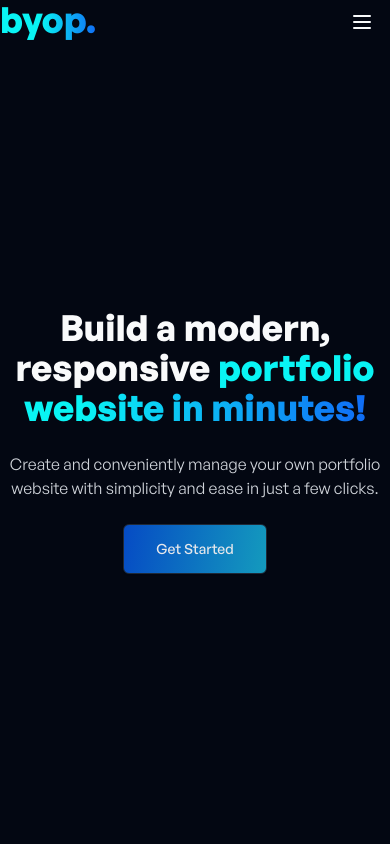
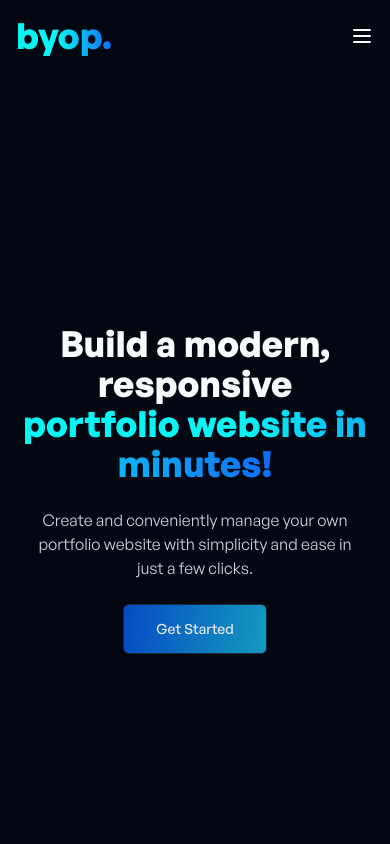
Before and after one commit to Daniel-Ezekiel/byop, a Next.js app: page / in a window 390 px wide. Shown: the top 844 px of the page. Built offline with nearby package versions, Linux system fonts and the light colour scheme.

Commit message:
feat: reviewed layout responsiveness and wrapped content with necessary padding

```diff
--- a/src/app/_components/global/Footer.tsx
+++ b/src/app/_components/global/Footer.tsx
@@ -2,7 +2,7 @@ import Link from "next/link";
 
 function Footer() {
   return (
-    <footer className='w-full mt-12 border-t pt-4'>
+    <footer className='w-full mt-12 border-t py-4'>
       <p className='text-sm font-[family-name:var(--font-general-sans-regular)] text-center text-gray-300'>
         © 2024{" "}
         <Link
--- a/src/app/_components/global/Header.tsx
+++ b/src/app/_components/global/Header.tsx
@@ -14,7 +14,7 @@ export default function Header() {
   };
 
   return (
-    <header className='max-h-[10dvh] w-full flex items-center lg:p-4'>
+    <header className='p-4 max-h-[10dvh] w-full flex items-center lg:p-4'>
       <nav className='relative w-full max-w-[122.5rem] mx-auto flex items-center space-between'>
         <Link
           href={"/"}
@@ -91,7 +91,7 @@ export default function Header() {
 
         <Button
           variant='ghost'
-          className='block ml-auto z-50 lg:hidden lg:z-0'
+          className='block ml-auto p-0 z-50 lg:hidden lg:z-0'
           onClick={handleMenuClick}
         >
           {!openMenu ? <MenuIcon /> : <XIcon />}
--- a/src/app/_layouts/MainLayout.tsx
+++ b/src/app/_layouts/MainLayout.tsx
@@ -35,7 +35,7 @@ export default function MainLayout({
       )}
 
       {!isDashboardPage && (
-        <div className='flex flex-col justify-center items-center font-[family-name:var(--font-general-sans-regular)]'>
+        <div className='p-4 flex flex-col justify-center items-center font-[family-name:var(--font-general-sans-regular)]'>
           <main className='max-w-[90rem] min-h-[80dvh] grid justify-items-center gap-16 xl:w-[75rem] 2xl:w-[90rem]'>
             {children}
           </main>
```
